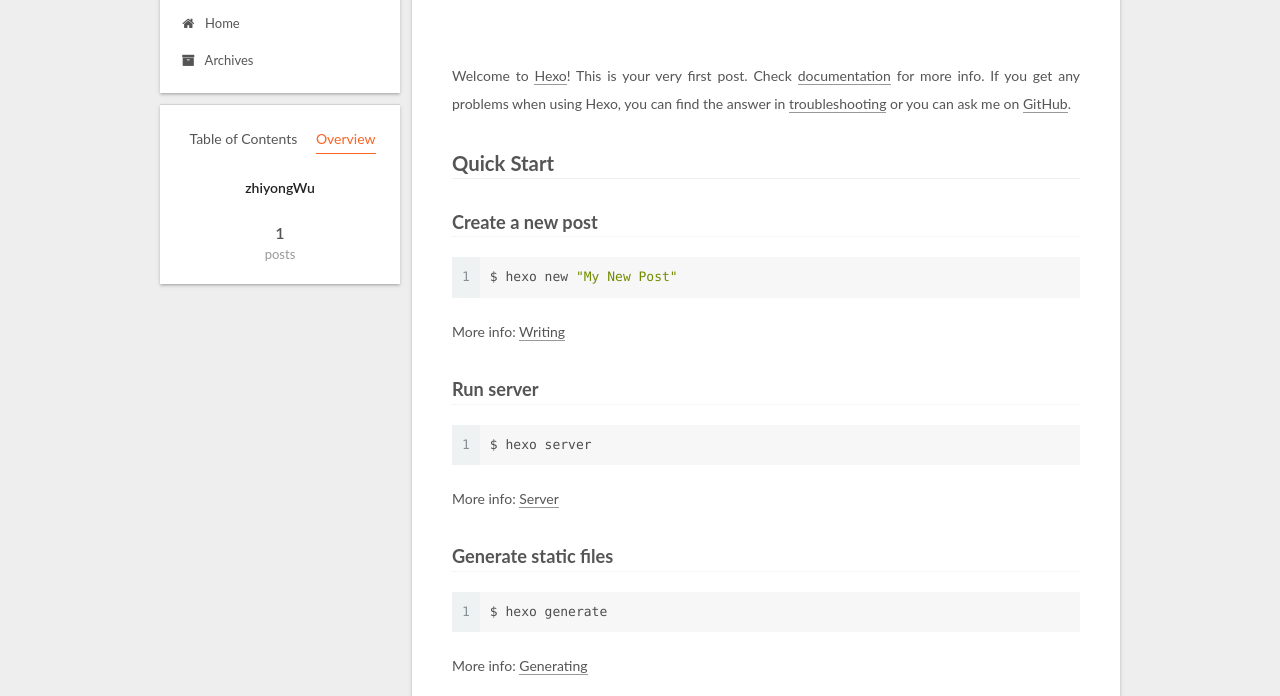
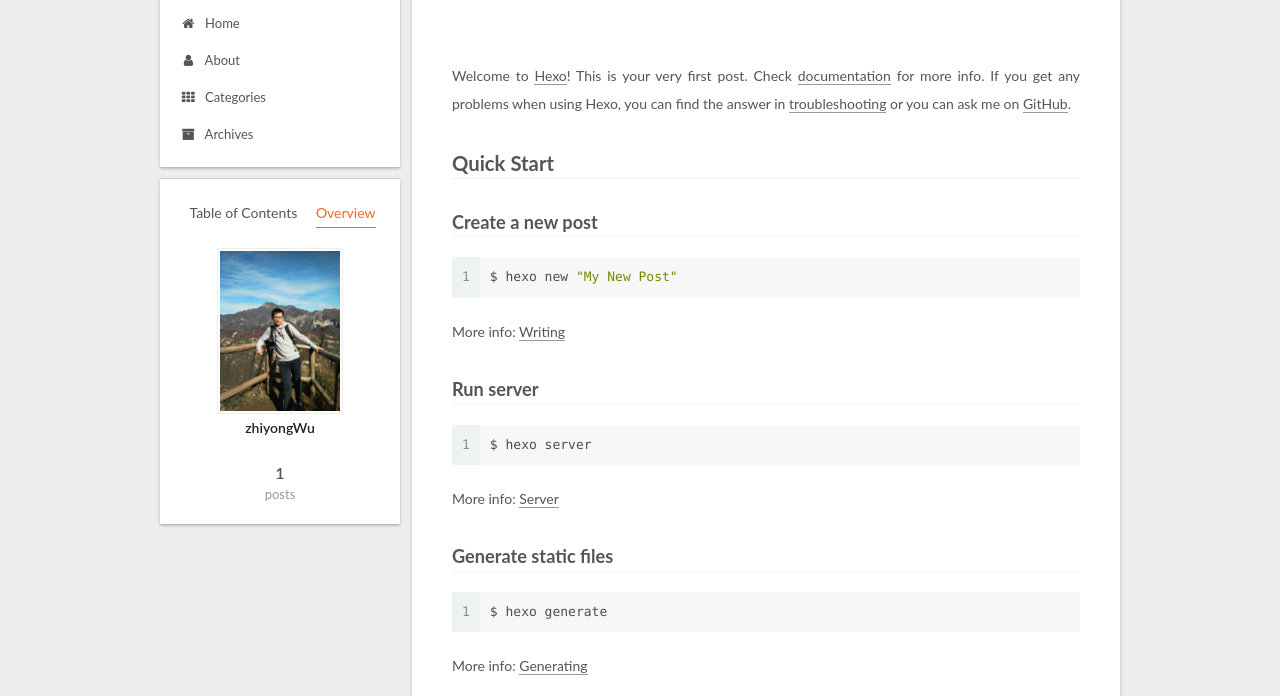
Before and after one commit to zhiyongwu2015/zhiyongWu.github.io, a plain HTML site: page 2018/08/27/hello-world/index.html in a window 1280 px wide. Both pictures are taken after a click on the item "Overview". Shown: the part 104-800 px from the top of the page. Drawn offline with Linux system fonts and the light colour scheme; files whose address does not match are found by name.

Commit message:
Site updated: 2018-12-26 13:08:43

```diff
--- a/2018/08/27/hello-world/index.html
+++ b/2018/08/27/hello-world/index.html
@@ -186,6 +186,26 @@
               <i class="menu-item-icon fa fa-fw fa-home"></i> <br />
 
             Home
+          </a>
+        </li>
+
+
+        <li class="menu-item menu-item-about">
+          <a href="/about/" rel="section">
+
+              <i class="menu-item-icon fa fa-fw fa-user"></i> <br />
+
+            About
+          </a>
+        </li>
+
+
+        <li class="menu-item menu-item-categories">
+          <a href="/categories/" rel="section">
+
+              <i class="menu-item-icon fa fa-fw fa-th"></i> <br />
+
+            Categories
           </a>
         </li>
 
@@ -389,6 +409,10 @@
       <section class="site-overview-wrap sidebar-panel">
         <div class="site-overview">
           <div class="site-author motion-element" itemprop="author" itemscope itemtype="http://schema.org/Person">
+
+              <img class="site-author-image" itemprop="image"
+                src="/images/avatar.gif"
+                alt="zhiyongWu" />
 
               <p class="site-author-name" itemprop="name">zhiyongWu</p>
               <p class="site-description motion-element" itemprop="description"></p>
--- a/css/main.css
+++ b/css/main.css
@@ -1823,7 +1823,7 @@ pre .javascript .function {
   width: 4px;
   height: 4px;
   border-radius: 50%;
-  background: #2f309e;
+  background: #ffa182;
 }
 .links-of-blogroll {
   font-size: 13px;
```
Also changed, not shown: archives/2018/08/index.html (+24 -0 lines), archives/2018/index.html (+24 -0 lines), archives/index.html (+24 -0 lines), index.html (+24 -0 lines).
